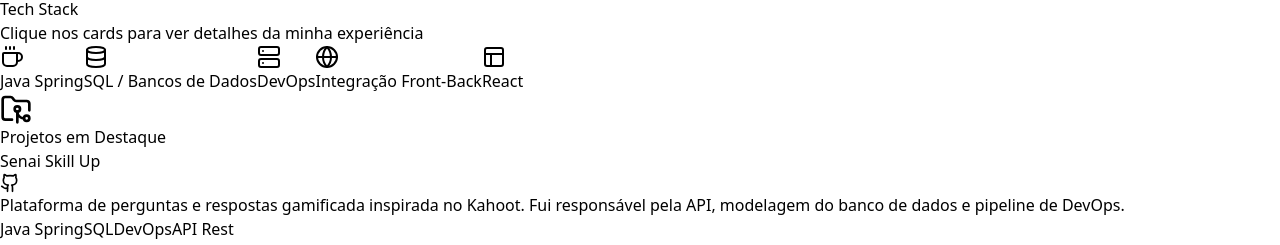
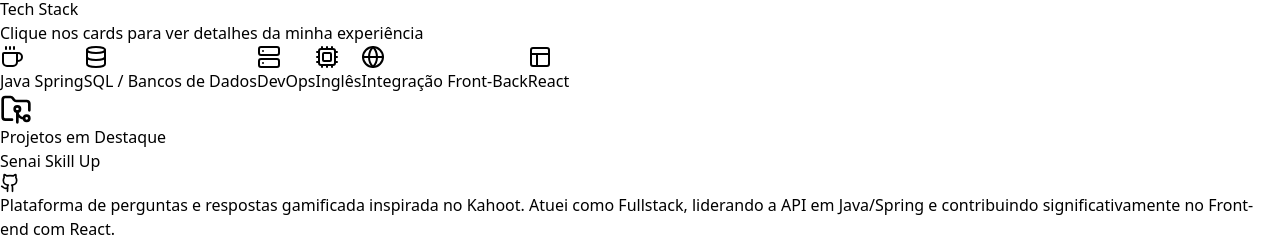
Before and after one commit to isaacdev07/portifolio-isaacdev07, a React (Vite) app: page / in a window 1280 px wide. Shown: the part 703-948 px from the top of the page. Built offline with nearby package versions, Linux system fonts and the light colour scheme.

Commit message:
Feat: add link to front end repo and add english level

```diff
--- a/src/data/info.js
+++ b/src/data/info.js
@@ -26,6 +26,11 @@
     description: "Configuração de pipelines de CI/CD, containerização de aplicações com Docker e orquestração básica. Gosto de automatizar processos de deploy para garantir agilidade e estabilidade."
   },
   {
+    name: "Inglês",
+    type: "Idioma",
+    description: "Nível Intermediário (B1/B2). Consigo ler documentações técnicas internacionais, assistir tutoriais e manter comunicação escrita clara em contextos profissionais."
+  },
+  {
     name: "Integração Front-Back",
     type: "Fullstack",
     description: "Compreensão clara de como o cliente consome o servidor. Resolução de problemas de CORS, padronização de JSONs de resposta e autenticação via Token (JWT)."
@@ -40,8 +45,11 @@
 export const projects = [
   {
     title: "Senai Skill Up",
-    description: "Plataforma de perguntas e respostas gamificada inspirada no Kahoot. Fui responsável pela API, modelagem do banco de dados e pipeline de DevOps.",
-    tags: ["Java Spring", "SQL", "DevOps", "API Rest"],
-    link: "https://github.com/TCC-Senai3/senai-skillup.backend.git"
+    description: "Plataforma de perguntas e respostas gamificada inspirada no Kahoot. Atuei como Fullstack, liderando a API em Java/Spring e contribuindo significativamente no Front-end com React.",
+    tags: ["Java Spring", "React", "PostgreSQL", "DevOps"],
+    links: {
+      back: "https://github.com/TCC-Senai3/senai-skillup.backend.git",
+      front: "https://github.com/TCC-Senai3/front-end-web.git"
+    }
   }
 ];
```
